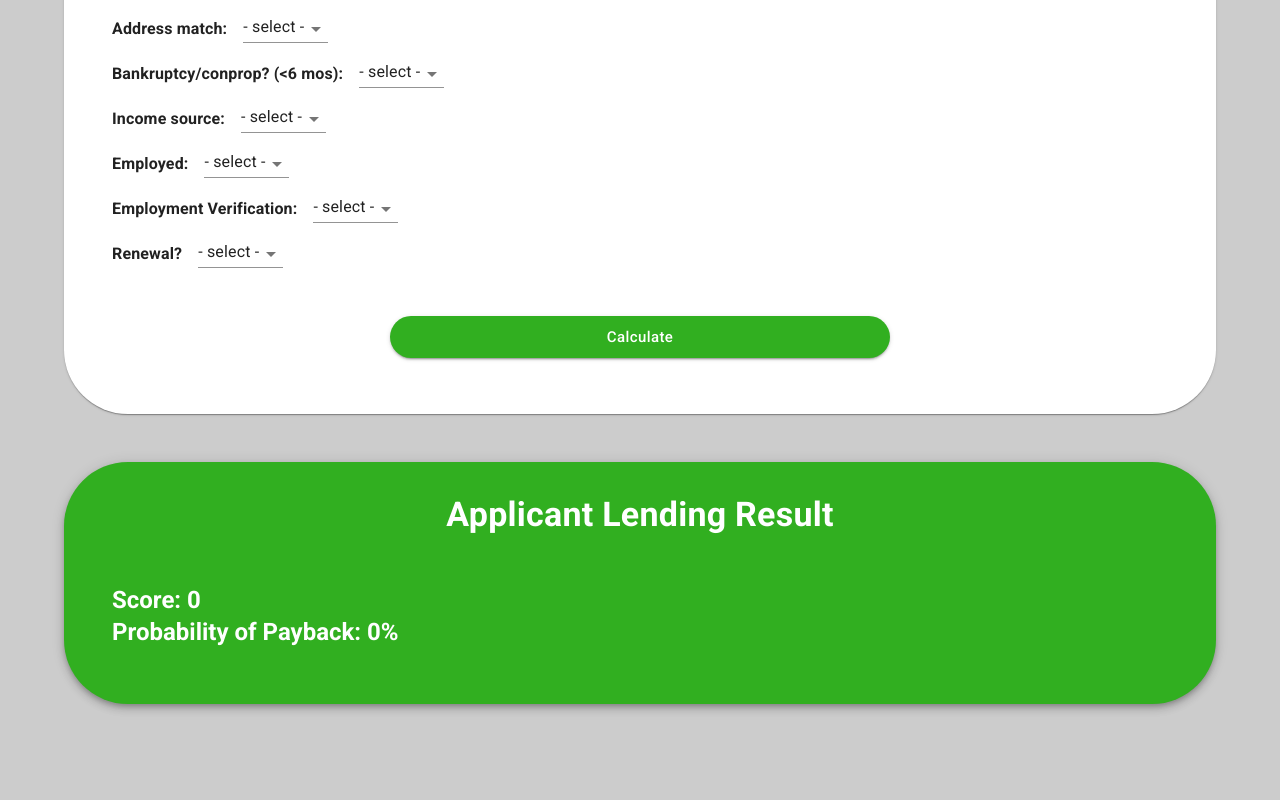
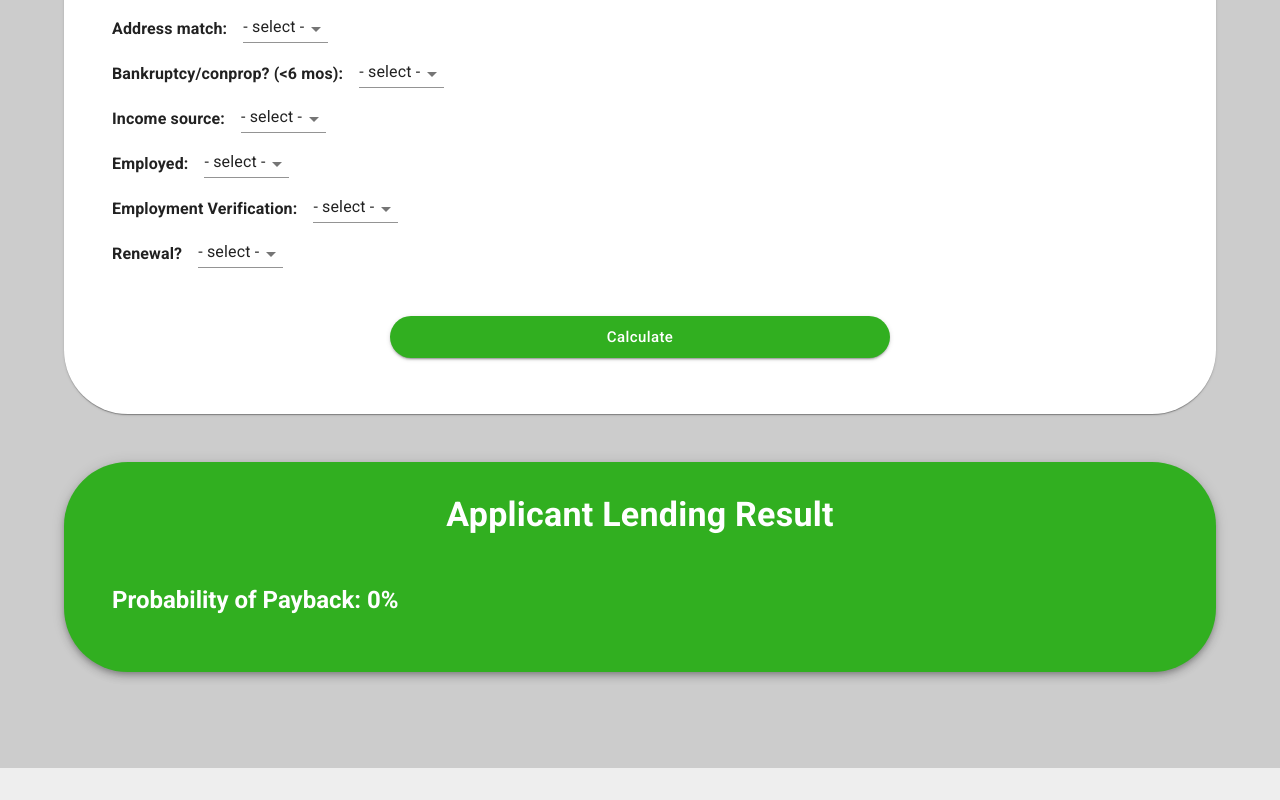
Before and after one commit to yra-stasyshyn/underwriter-calculator, a React (Create React App) app: page / in a window 1280 px wide. Shown: the part 1462-2262 px from the top of the page. After the commit the page ends 2230 px from the top, so only its background shows below. Built offline with nearby package versions, Linux system fonts and the light colour scheme.

Commit message:
hide score in the result section

```diff
--- a/src/App.tsx
+++ b/src/App.tsx
@@ -571,7 +571,7 @@ function App() {
       <Card elevation={5} sx={{ padding: 4, borderRadius: 16, backgroundColor: "#31af20", color: "#fff" }}>
         <Typography variant="h4" align="center" sx={{ marginBottom: 4, fontWeight: "bold" }}>Applicant Lending Result</Typography>
         <CardContent>
-          <Typography variant='h5' sx={{ fontWeight: "bold" }}>{`Score: ${score || 0}`}</Typography>
+          {/* <Typography variant='h5' sx={{ fontWeight: "bold" }}>{`Score: ${score || 0}`}</Typography> */}
           <Typography variant='h5' sx={{ fontWeight: "bold" }}>{`Probability of Payback: ${probabilityOfPayback || 0}%`}</Typography>
         </CardContent>
       </Card>
```
